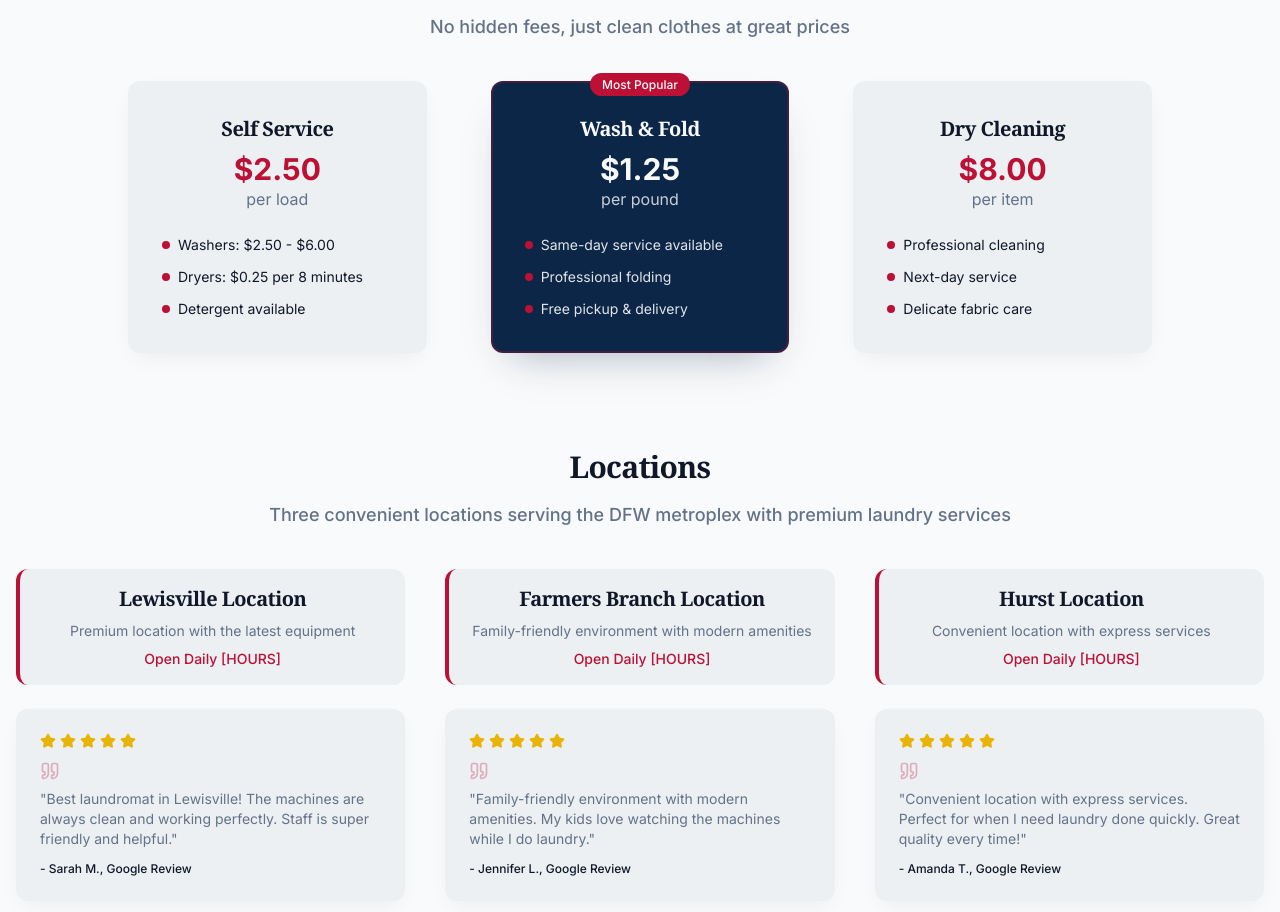
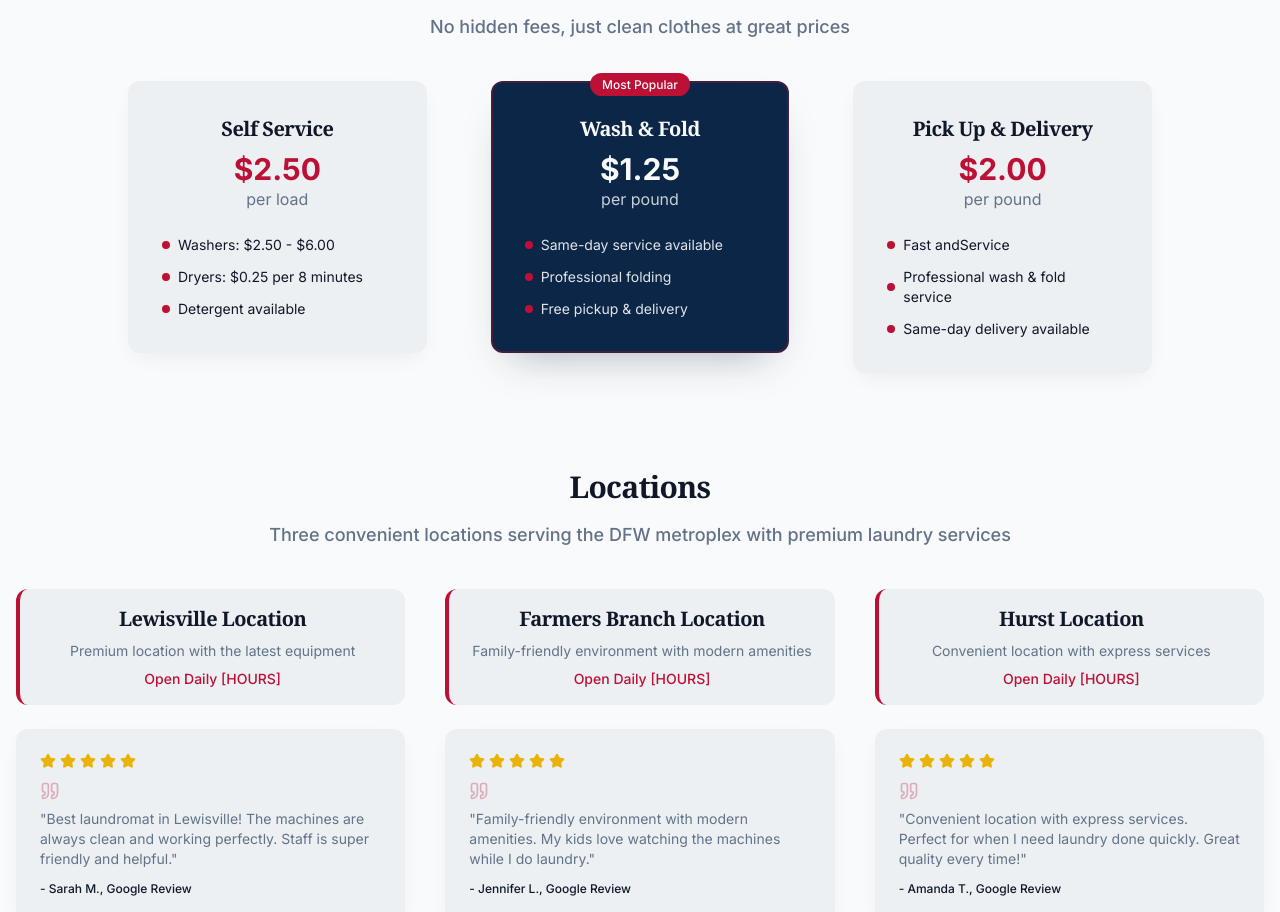
Before and after one commit to devanpatel127810/lone-star-sparkle-web, a React (Vite) app: page / in a window 1280 px wide. Shown: the part 1287-2199 px from the top of the page. Built offline with nearby package versions, Linux system fonts and the light colour scheme; no server answers.

Commit message:
styling changes

```diff
--- a/src/pages/Index.tsx
+++ b/src/pages/Index.tsx
@@ -221,22 +221,22 @@ const Index = () => {
             <div className="float-in float-in-delay-3">
               <div className="rounded-xl bg-secondary p-8 shadow-soft hover-scale transition-all hover:-translate-y-1 hover:shadow-elegant border-2 border-transparent hover:border-accent/20 group">
                 <div className="text-center mb-6">
-                  <h3 className="text-xl font-semibold mb-2 group-hover:text-accent transition-colors duration-200 font-serif">Dry Cleaning</h3>
-                  <div className="text-3xl font-bold text-accent group-hover:scale-105 transition-transform duration-200">$8.00</div>
-                  <p className="text-muted-foreground">per item</p>
+                  <h3 className="text-xl font-semibold mb-2 group-hover:text-accent transition-colors duration-200 font-serif">Pick Up & Delivery</h3>
+                  <div className="text-3xl font-bold text-accent group-hover:scale-105 transition-transform duration-200">$2.00</div>
+                  <p className="text-muted-foreground">per pound</p>
                 </div>
                 <ul className="space-y-3 text-sm">
                   <li className="flex items-center gap-2 group-hover:translate-x-1 transition-transform duration-200">
                     <div className="w-2 h-2 bg-accent rounded-full group-hover:scale-110 transition-transform duration-200"></div>
-                    Professional cleaning
+                    Fast andService
                   </li>
                   <li className="flex items-center gap-2 group-hover:translate-x-1 transition-transform duration-200 delay-75">
                     <div className="w-2 h-2 bg-accent rounded-full group-hover:scale-110 transition-transform duration-200"></div>
-                    Next-day service
+                    Professional wash & fold service
                   </li>
                   <li className="flex items-center gap-2 group-hover:translate-x-1 transition-transform duration-200 delay-150">
                     <div className="w-2 h-2 bg-accent rounded-full group-hover:scale-110 transition-transform duration-200"></div>
-                    Delicate fabric care
+                    Same-day delivery available
                   </li>
                 </ul>
               </div>
```
Also changed, not shown: src/assets/hero-lone-star.webp.
